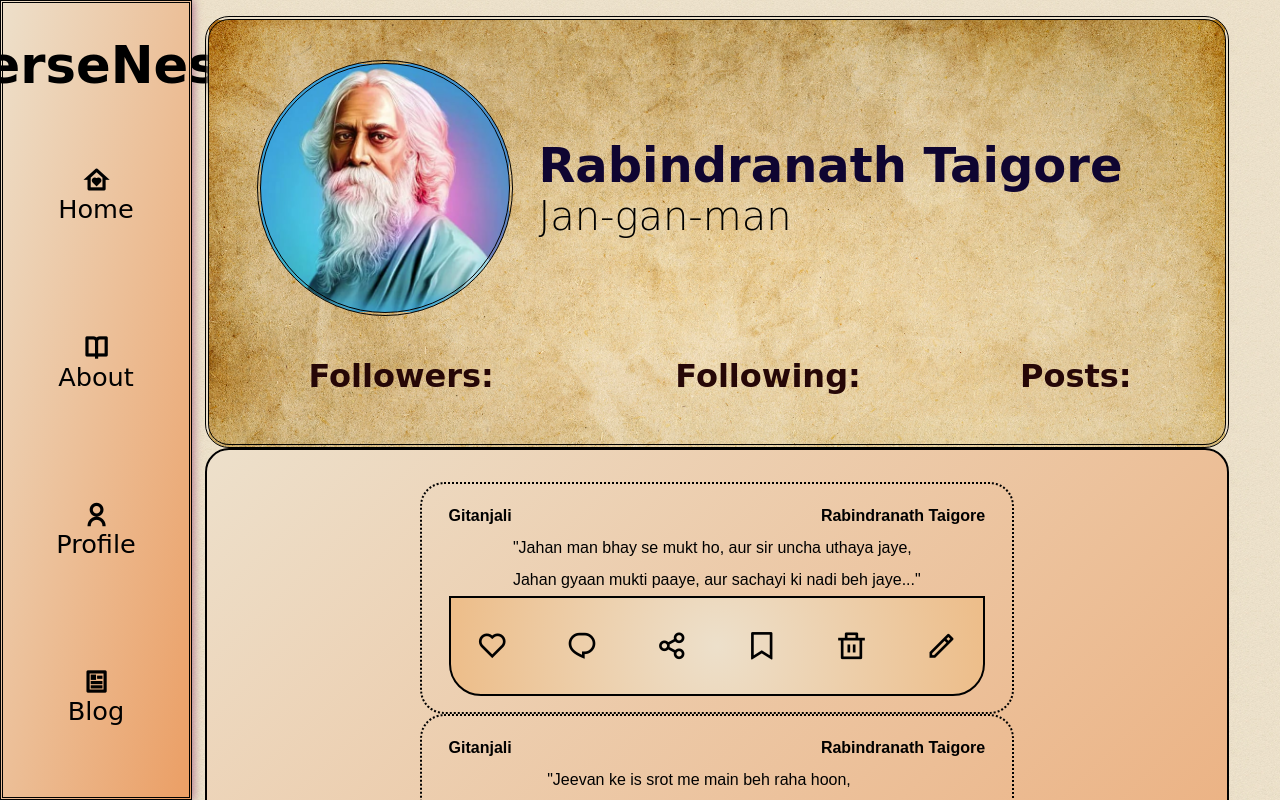
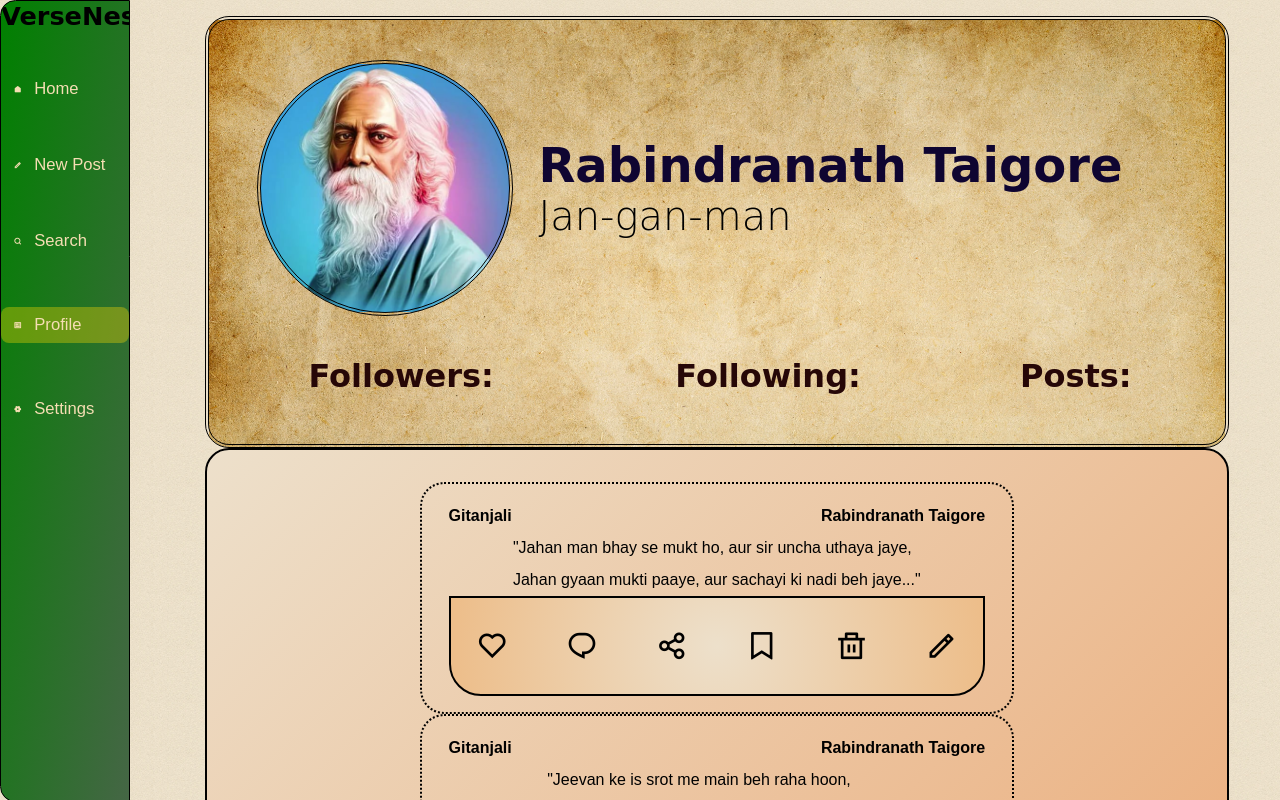
Before and after one commit to AsmitaSingh6174/VerseNest, a plain HTML site: page Frontend/profile.html in a window 1280 px wide. Drawn offline with nearby package versions, Linux system fonts and the light colour scheme; a web font is replaced by a local one.

Commit message:
did some changes in side-navbar

```diff
--- a/Frontend/home.css
+++ b/Frontend/home.css
@@ -93,12 +93,12 @@ main{
     background-color: chocolate;
 }
 #get-started a{
+    background-color: saddlebrown;
     text-decoration: none;
     color: black;
 }
 
 #get-started:hover{
-    background-color: saddlebrown;
     color: white;
     transition: 0.3s;
 }
--- a/Frontend/profile.css
+++ b/Frontend/profile.css
@@ -1,68 +1,75 @@
-@import url('https://fonts.googleapis.com/css2?family=Cedarville+Cursive&display=swap');
-@import url('https://fonts.googleapis.com/css2?family=Cedarville+Cursive&family=Ms+Madi&display=swap');
-*{
+@import url("https://fonts.googleapis.com/css2?family=Cedarville+Cursive&display=swap");
+@import url("https://fonts.googleapis.com/css2?family=Cedarville+Cursive&family=Ms+Madi&display=swap");
+* {
   margin: 0;
   padding: 0;
   box-sizing: border-box;
-    font-family: 'Poppins', sans-serif;
+  font-family: "Poppins", sans-serif;
 }
-html, body{
+html,
+body {
   height: 100%;
   width: 100%;
-    overflow-x: hidden;
+  overflow: hidden;
   background: url(texturedbg.jpg);
   cursor: pointer;
 }
-nav{
+nav {
+  overflow: hidden;
+  border: 1px solid black;
+  border-radius: 1.2vw 0vh 0vh 1.2vw;
   position: fixed;
-    background: linear-gradient(to right bottom,rgb(237, 224, 203), #eb9e64);
+  background: linear-gradient(to right bottom, green, rgb(69, 102, 69));
 }
-#nav-logo{
+#nav-logo {
   font-family: "Ms Madi", cursive;
-    font-size: 4vw;
+  font-size: 2vw;
   font-weight: 800;
-}
-/* #logo{
-    font-family: "Ms Madi", cursive;
-    font-size: 10vh;
-    font-weight: 800;
-    font-style: italic;
-} */
-#logo:hover{
-    color: #450927;
-    transition: 0.3s;
 }
 nav ul {
   height: 100dvh;
-    width: 15dvw;
+  width: 10dvw;
   display: flex;
-    justify-content: space-evenly;
-    align-items: center;
+  justify-content: flex-start;
+  align-items: start;
+  gap: 5vh;
   flex-direction: column;
-    border: 3px double black;
-    box-shadow: #9f577b 0px 0px 10px;
 }
 nav ul li {
-    padding: 3vw;
-    text-align: center;
-    font-size: 2vw;
+  width: 100%;
+  border-radius: 1vh;
+  text-align: left;
+  font-size: .6vw;
   font-weight: 600;
   list-style: none;
+  color: wheat;
+  padding: 1vh 0vw 1vh 0vw;
 }
-nav ul li a{
+.profile{
+    border-radius: 1vh;
+    background-color: rgba(255, 217, 0, 0.344);
+    padding: 1vh 0vw 1vh 0vw;
+}
+nav ul li:hover{
+    width: 100%;
+    background-color: rgba(255, 217, 0, 0.344);
+    padding: 1vh 0vw 1vh 0vw;
+}
+nav ul li a {
   text-decoration: none;
-    color: black;
-    font-size: 2vw;
+  color: wheat;
+  font-size: 1.3vw;
   font-weight: 500;
-    font-family: cursive;
+  font-family: sans-serif;
 }
-.nav-icons{
+.nav-icons {
+  padding-left: 1vw;
   display: flex;
-    flex-direction: column;
-    justify-content: center;
+  gap: 1vw;
+  justify-content: start;
   align-items: center;
 }
-#main-section{
+#main-section {
   display: flex;
   flex-direction: column;
   padding: 2vh 2vw 2vh 16vw;
@@ -133,9 +140,9 @@ nav ul li a{
     color: rgb(38, 7, 7);
 } */
 /* Second Variant of Profile */
-#profile{
+#profile {
   width: 80vw;
-    padding:5vh 1vh 6vh 6vh;
+  padding: 5vh 1vh 6vh 6vh;
   display: flex;
   justify-content: start;
   align-items: start;
@@ -146,16 +153,16 @@ nav ul li a{
   background-size: cover;
   backdrop-filter: blur(10px);
 }
-#profile-info{
+#profile-info {
   display: flex;
   justify-content: center;
   align-items: center;
 }
-#profile-name-bio{
+#profile-name-bio {
   padding-left: 2vw;
   font-size: 3vw;
 }
-#profile-pic{
+#profile-pic {
   width: 20vw;
   height: 20vw;
   border-radius: 50%;
@@ -163,19 +170,19 @@ nav ul li a{
   background-size: cover;
   border: 4px double black;
 }
-#profile-name{
+#profile-name {
   font-family: "Cedarville Cursive", cursive;
   font-size: 6vh;
   font-weight: 600;
   color: rgb(15, 5, 49);
 }
-#profile-bio{
+#profile-bio {
   font-family: "Cedarville Cursive", cursive;
   font-size: 5vh;
   font-weight: 200;
   color: black;
 }
-#profile-follow{
+#profile-follow {
   padding: 6vh 0vw 1vh 0vw;
   width: 100%;
   height: 10vh;
@@ -185,19 +192,19 @@ nav ul li a{
   font-size: 4vh;
   font-weight: 900;
 }
-#profile-followers{
+#profile-followers {
   font-family: cursive;
   font-size: 4vh;
   font-weight: 900;
   color: rgb(38, 7, 7);
 }
-#profile-following{
+#profile-following {
   font-family: cursive;
   font-size: 4vh;
   font-weight: 900;
   color: rgb(38, 7, 7);
 }
-#profile-posts{
+#profile-posts {
   font-family: cursive;
   font-size: 4vh;
   font-weight: 900;
@@ -205,18 +212,18 @@ nav ul li a{
 }
 
 /*similar in both varients*/
-#count{
+#count {
   font-family: cursive;
   font-size: 4vh;
   font-weight: 900;
   color: transparent;
 }
-#count:hover{
+#count:hover {
   color: black;
   text-shadow: 0 0 0 black;
   transition: 0.2s;
 }
-#postsection{
+#postsection {
   width: 80vw;
   height: auto;
   display: flex;
@@ -226,9 +233,9 @@ nav ul li a{
   padding: 2vh 2vw 2vh 2vw;
   border: 2px solid black;
   border-radius: 3vh;
-    background: linear-gradient(to right bottom,rgb(237, 224, 203), #eb9e64);
+  background: linear-gradient(to right bottom, rgb(237, 224, 203), #eb9e64);
 }
-.posts{
+.posts {
   display: flex;
   justify-content: center;
   align-items: center;
@@ -236,7 +243,7 @@ nav ul li a{
   padding: 2vh 2vw 2vh 2vw;
   border-radius: 3vh;
 }
-.post{
+.post {
   width: 100%;
   display: flex;
   justify-content: center;
@@ -247,20 +254,20 @@ nav ul li a{
   border: 2px dotted black;
   border-radius: 3vh;
 }
-.head-post{
+.head-post {
   width: 110%;
   display: flex;
   justify-content: space-between;
   align-items: center;
 }
-.response{
+.response {
   width: 110%;
   padding: 2vh 2vw 2vh 2vw;
   border: 2px solid black;
   border-radius: 0 0 4vh 4vh;
-    background: radial-gradient(circle,rgb(237, 224, 203), #edbd89);
+  background: radial-gradient(circle, rgb(237, 224, 203), #edbd89);
 }
-.response ul{
+.response ul {
   list-style: none;
   font-size: 4vh;
   display: flex;
--- a/Frontend/profile.html
+++ b/Frontend/profile.html
@@ -16,32 +16,32 @@
         <span id="nav-logo">VerseNest</span>
         <li>
           <div class="nav-icons">
-            <i class="ri-home-heart-line"></i>
+            <i class="ri-home-fill"></i>
             <a href="home.html">Home</a>
           </div>
         </li>
         <li>
           <div class="nav-icons">
-            <i class="ri-book-open-line"></i>
-            <a href="about.html">About</a>
+            <i class="ri-pencil-line"></i>
+            <a href="#">New Post</a>
           </div>
         </li>
-        <!-- <li>
-          <div class="nav-icons">
-            <i class="ri-contacts-line"></i>
-            <a href="contact.html">Contact</a>
-          </div>
-        </li> -->
         <li>
           <div class="nav-icons">
-            <i class="ri-user-line"></i>
+            <i class="ri-search-line"></i>
+            <a href="#">Search</a>
+          </div>
+        </li>
+        <li>
+          <div class="nav-icons profile">
+            <i class="ri-profile-line"></i>
             <a href="profile.html">Profile</a>
           </div>
         </li>
         <li>
           <div class="nav-icons">
-            <i class="ri-article-line"></i>
-            <a href="blog.html">Blog</a>
+            <i class="ri-settings-4-fill"></i>
+            <a href="#">Settings</a>
           </div>
         </li>
       </ul>
```
Lines whose indentation alone changed are shown as unchanged.
